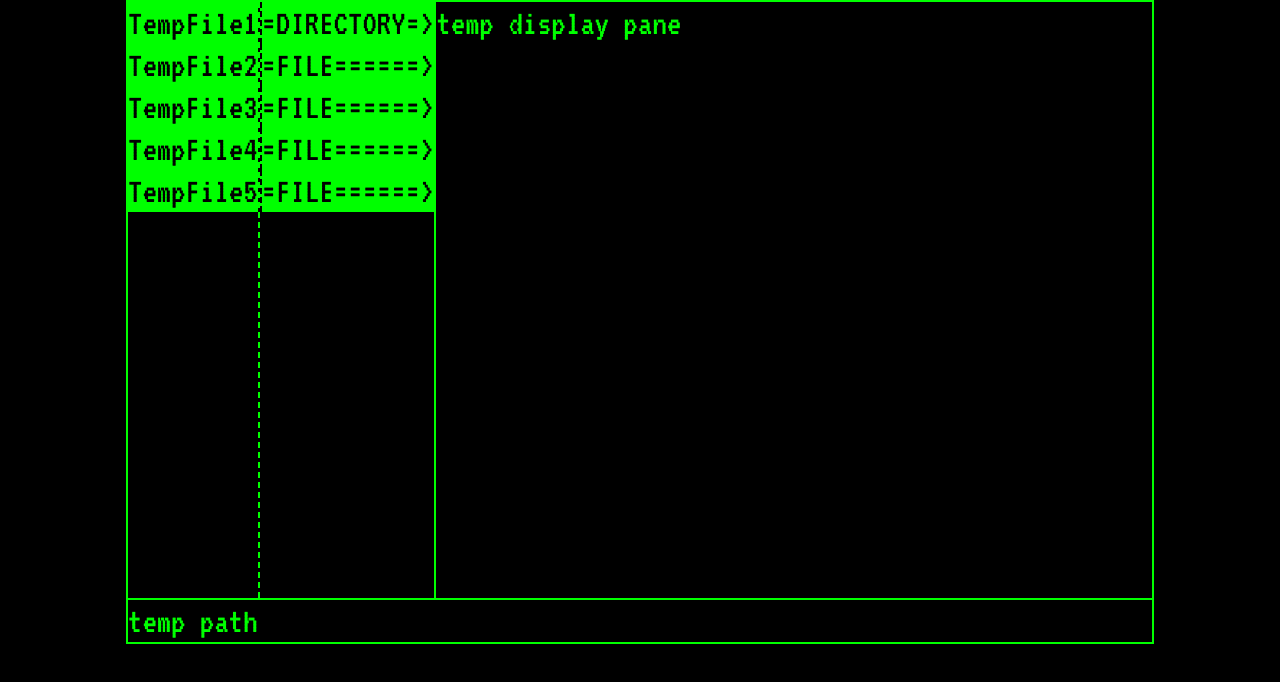
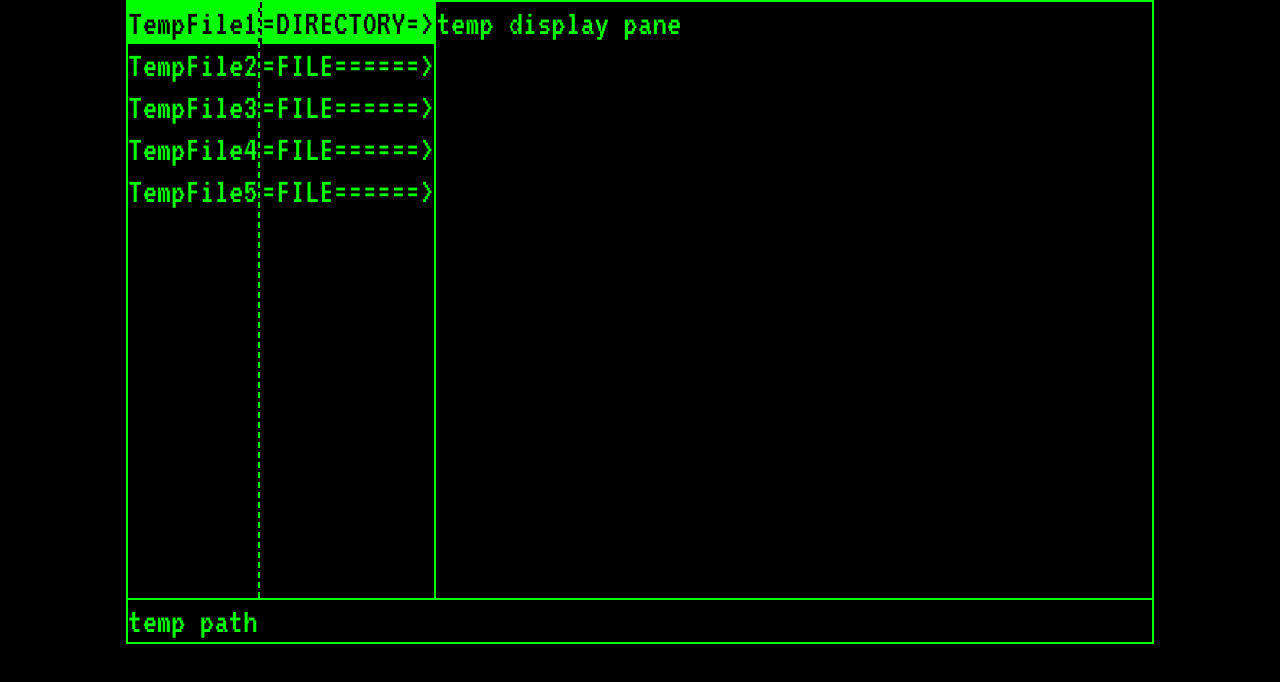
Before and after one commit to breezy23/breezy23.github.io, a React (Vite) app: page / in a window 1280 px wide. Shown: the top 682 px of the page. Built offline with nearby package versions, Linux system fonts and the light colour scheme.

Commit message:
Handle keyboard input

```diff
--- a/src/TerminalPage/components/FileSystem.tsx
+++ b/src/TerminalPage/components/FileSystem.tsx
@@ -1,8 +1,28 @@
 import styles from '../TerminalPage.module.scss'
-import {useState} from "react";
+import {useEffect, useState} from "react";
 
 export const FileSystemPane = () => {
     const [selectedIndex, setSelectedIndex] = useState(0);
+
+    const setSelection = () => {
+        console.log(selectedIndex)
+    }
+    const changeSelection = (key: string) => {
+        switch (key) {
+            case 'ArrowUp':
+                setSelectedIndex(prev => (prev > 0 ? prev - 1 : 0));
+
+                break;
+            case 'ArrowDown':
+                setSelectedIndex(prev => (prev < files.length - 1 ? prev + 1 : prev));
+
+                break;
+            case 'Enter':
+                setSelection();
+
+                break;
+        }
+    }
 
     const fileTypeMap = (type: string): string => {
         const map: {[key: string]: string} = {
@@ -36,24 +56,40 @@ export const FileSystemPane = () => {
         },
     ];
 
+    useEffect(() => {
+        const handleKeyPress = (event: KeyboardEvent) => {
+            changeSelection(event.code)
+        };
+
+        window.addEventListener('keydown', handleKeyPress);
+
+        return () => {
+            window.removeEventListener('keydown', handleKeyPress)
+        }
+    }, [selectedIndex])
+
     return (
         <div className={styles.filesystem}>
             <div className={styles.fileselector_title}>
-                {files.map((file) => {
-                    const isSelected = true;
+                {files.map((file, index) => {
+                    const isSelected = index === selectedIndex;
                     return (
-                        <div className={`${styles.text} ${isSelected ? styles.selected : ''}`}>
+                        <div
+                            className={`${styles.text} ${isSelected ? styles.selected : ''}`}
+                            key={file.title}
+                        >
                             {file.title}
                         </div>
                     );
                 })}
             </div>
             <div className={`${styles.fileselector_type}`}>
-                {files.map((file) => {
-                    const isSelected = true;
+                {files.map((file, index) => {
+                    const isSelected = index === selectedIndex;
 
                     return (
-                        <div className={`${styles.text} ${isSelected ? styles.selected : ''}`}>
+                        <div
+                            className={`${styles.text} ${isSelected ? styles.selected : ''}`} key={`${file.title}-type`}>
                             {fileTypeMap(file.type) }
                         </div>
                     );
```
